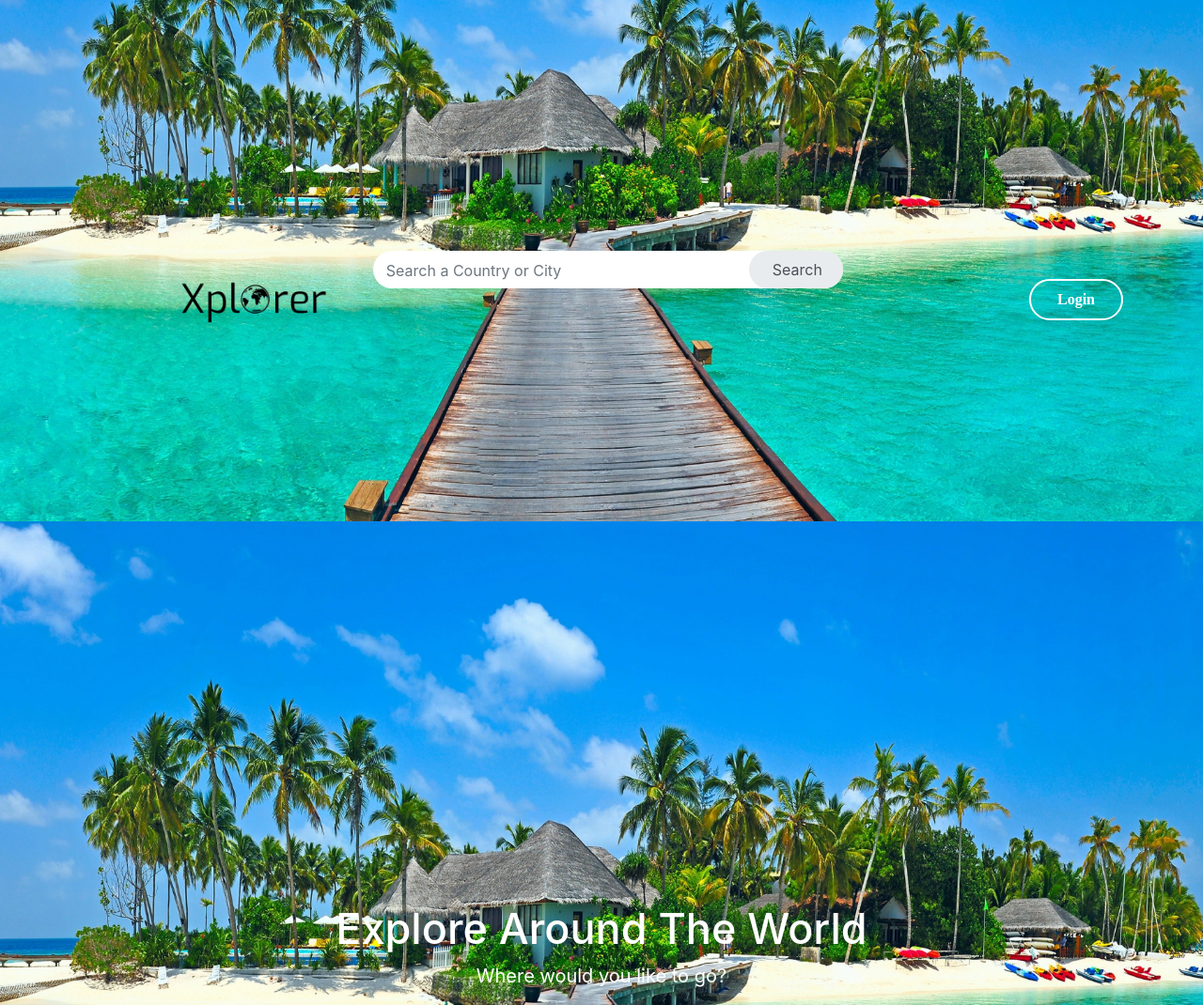
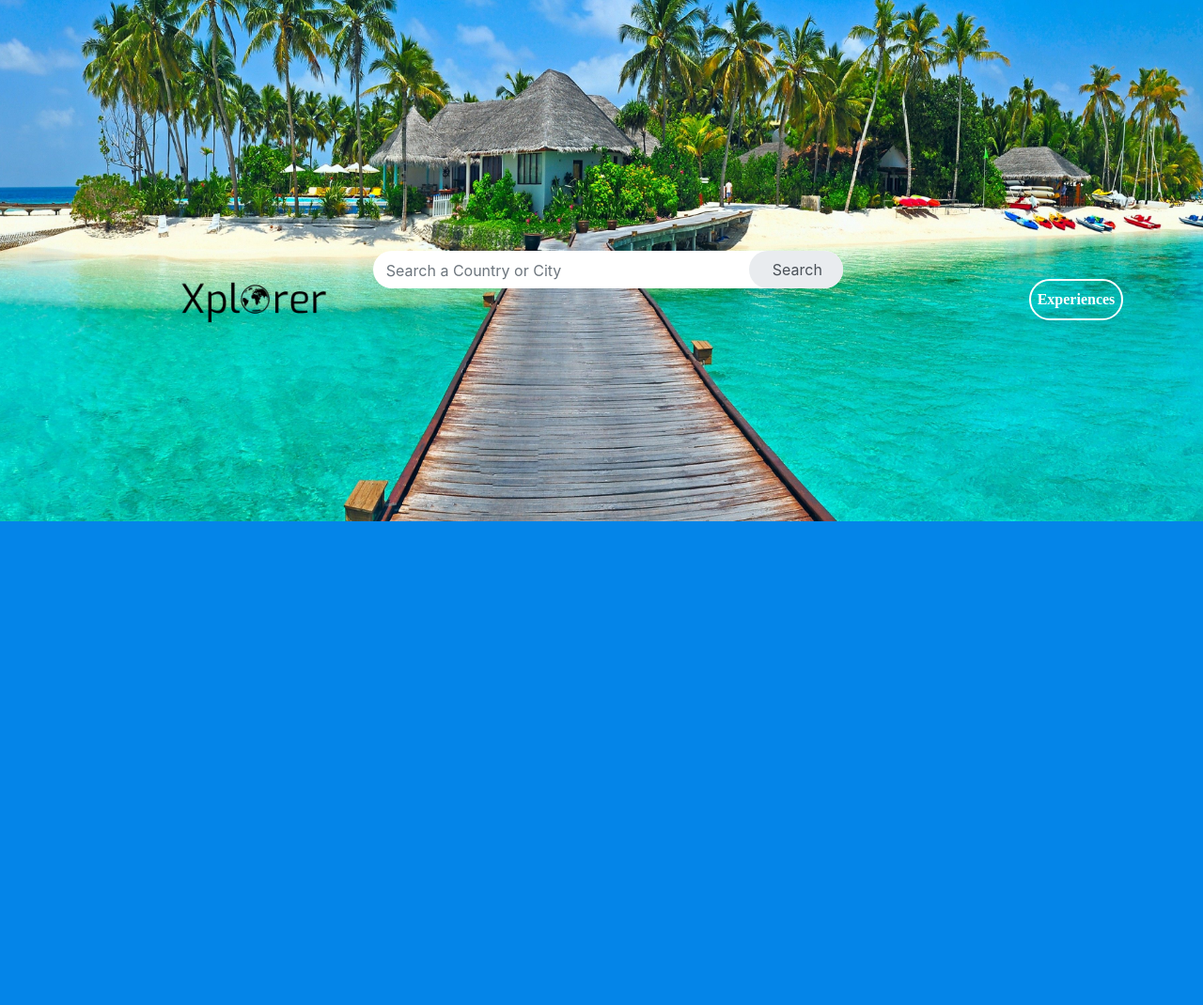
Before and after one commit to dkamdar5/research-project, a Flask app: page / in a window 1280 px wide. Shown: the part 245-1315 px from the top of the page at 94% size. After the commit the page ends 800 px from the top, so only its background shows below. Run offline with Flask 2, Linux system fonts and the light colour scheme; some libraries are stand-ins or nearby versions.

Commit message:
Added search in nav bar and changed home btn name

```diff
--- a/templates/base.html
+++ b/templates/base.html
@@ -12,10 +12,12 @@
   </head>
   <body>
     <nav class="navbar navbar-expand-md navbar-light bg-light">
-        <a class="navbar-brand" href="{{ url_for('index')}}"><img src="/static/logo.png" alt="logo" height=50></a>
+        <a class="navbar-brand" href="{{ url_for('index')}}"><img src="/static/logo.png" alt="logo" height=60></a>
         <button class="navbar-toggler" type="button" data-toggle="collapse" data-target="#navbarNav" aria-controls="navbarNav" aria-expanded="false" aria-label="Toggle navigation">
             <span class="navbar-toggler-icon"></span>
         </button>
+        <input class="form-control mr-sm-2" type="search" placeholder="Search" aria-label="Search">
+        <button class="btn btn-outline-success my-2 my-sm-0" type="submit">Search</button>
         <div class="collapse navbar-collapse" id="navbarNav">
             <ul class="navbar-nav">
             <li class="nav-item active">
--- a/templates/homepage.html
+++ b/templates/homepage.html
@@ -11,7 +11,7 @@
   <section class="header">
     <div class="container">
       <img src="/static/logo.png">
-      <button type="button" class="login-btn">Login</button>
+      <button type="button" class="login-btn">Experiences</button>
     </div>
   </section>
 
@@ -24,10 +24,10 @@
           <button type="submit" class="input-group-text btn">Search</button>
         </div>
       </div>
-      <div class="searchtext">
-        <h1>Explore Around The World</h1>
-        <p>Where would you like to go?</p>
-      </div>
+      <!-- <div class="searchtext">
+        <h1>Explore Around the US</h1>
+        <p>Share your experiences</p>
+      </div> -->
 
     </div>
   </section>
```
